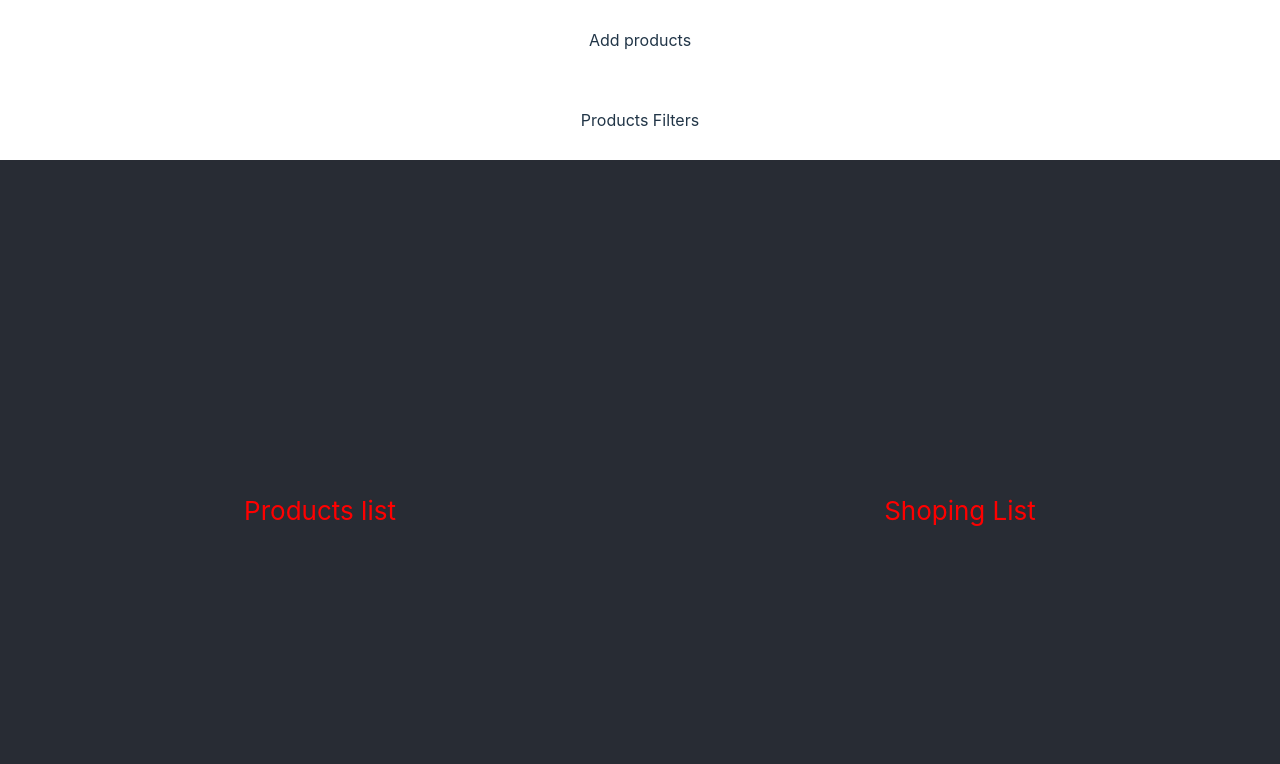
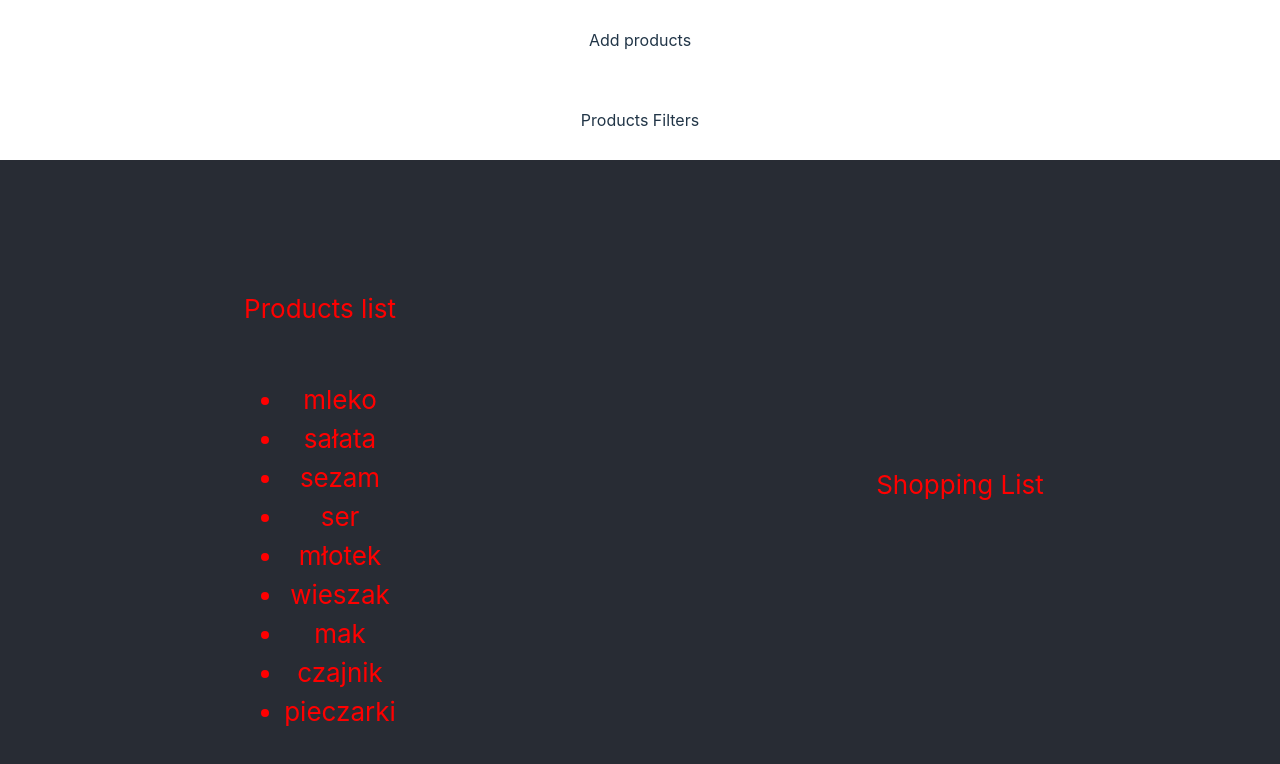
Before and after one commit to OlesiaKubska/Shopping-Planner, a React (Vite) app: page / in a window 1280 px wide. Shown: the top 764 px of the page. Built offline with nearby package versions, Linux system fonts and the light colour scheme.

Commit message:
Implement display of product list in ProductsList and addition of products to ShoppingList

```diff
--- a/package.json
+++ b/package.json
@@ -12,6 +12,7 @@
   "preview": "vite preview"
  },
  "dependencies": {
+  "prop-types": "^15.8.1",
   "react": "^18.2.0",
   "react-dom": "^18.2.0"
  },
--- a/src/App.jsx
+++ b/src/App.jsx
@@ -1,17 +1,32 @@
+import { useState } from "react";
 import styles from "./App.module.scss";
 import AddProducts from "./components/AddProducts/AddProducts";
 import ProductsFilters from "./components/ProductsFilters/ProductsFilters";
 import ProductsList from "./components/ProductsList/ProductsList";
-import ShopingList from "./components/ShopingList/ShopingList";
+import ShoppingList from "./components/ShoppingList/ShoppingList";
+import produkty from "../src/common/consts/produkty";
 
 function App() {
+ const [shoppingList, setShoppingList] = useState([]);
+
+ const addToShoppingList = (nazwa) => {
+  setShoppingList((prev) => [...prev, nazwa]);
+ };
+
+ const removeFromShoppingList = (nazwa) => {
+  setShoppingList((prev) => prev.filter((item) => item !== nazwa));
+ };
+
  return (
   <div className={styles.appWrapper}>
    <AddProducts />
    <ProductsFilters />
    <div className={styles.columnsWrapper}>
-    <ProductsList />
-    <ShopingList />
+    <ProductsList produkty={produkty} addToShoppingList={addToShoppingList} />
+    <ShoppingList
+     shoppingList={shoppingList}
+     removeFromShoppingList={removeFromShoppingList}
+    />
    </div>
   </div>
  );
--- a/src/components/ProductsList/ProductsList.jsx
+++ b/src/components/ProductsList/ProductsList.jsx
@@ -1,13 +1,26 @@
+import PropTypes from "prop-types";
 import commonColumnsStyles from "../../common/styles/Columns.module.scss";
 
-function ProductsList() {
+function ProductsList({ produkty, addToShoppingList }) {
  return (
   <div className={commonColumnsStyles.App}>
    <header className={commonColumnsStyles.AppHeader}>
     <p>Products list</p>
+    <ul>
+     {produkty.map((produkt, index) => (
+      <li key={index} onClick={() => addToShoppingList(produkt.nazwa)}>
+       {produkt.nazwa}
+      </li>
+     ))}
+    </ul>
    </header>
   </div>
  );
 }
 
+ProductsList.propTypes = {
+ produkty: PropTypes.array.isRequired,
+ addToShoppingList: PropTypes.func.isRequired,
+};
+
 export default ProductsList;
--- a/src/components/ShopingList/ShopingList.jsx
+++ /dev/null
@@ -1,13 +0,0 @@
-import commonColumnsStyles from "../../common/styles/Columns.module.scss";
-
-function ShopingList() {
- return (
-  <div className={commonColumnsStyles.App}>
-   <header className={commonColumnsStyles.AppHeader}>
-    <p>Shoping List</p>
-   </header>
-  </div>
- );
-}
-
-export default ShopingList;
--- /dev/null
+++ b/src/components/ShoppingList/ShoppingList.jsx
@@ -0,0 +1,31 @@
+import commonColumnsStyles from "../../common/styles/Columns.module.scss";
+import PropTypes from "prop-types";
+
+function ShoppingList({ shoppingList, removeFromShoppingList }) {
+ const handleRightClick = (event, item) => {
+  event.preventDefault();
+  removeFromShoppingList(item);
+ };
+
+ return (
+  <div className={commonColumnsStyles.App}>
+   <header className={commonColumnsStyles.AppHeader}>
+    <p>Shopping List</p>
+    <ul>
+     {shoppingList.map((item, index) => (
+      <li key={index} onContextMenu={handleRightClick}>
+       {item}
+      </li>
+     ))}
+    </ul>
+   </header>
+  </div>
+ );
+}
+
+ShoppingList.propTypes = {
+ shoppingList: PropTypes.arrayOf(PropTypes.string).isRequired,
+ removeFromShoppingList: PropTypes.func.isRequired,
+};
+
+export default ShoppingList;
```
Also changed, not shown: src/components/ShoppingList/ShoppingList.module.scss (added), 1 other file (tests, documents, lock files or other folders).
